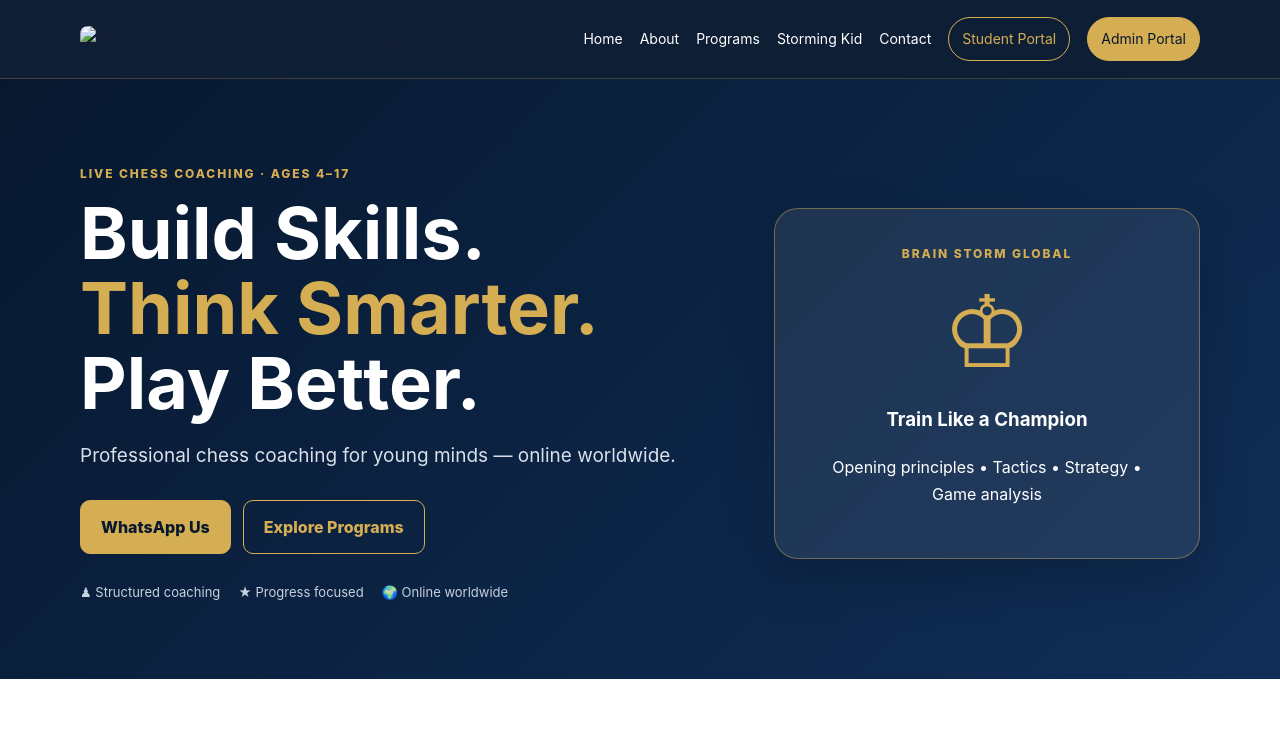
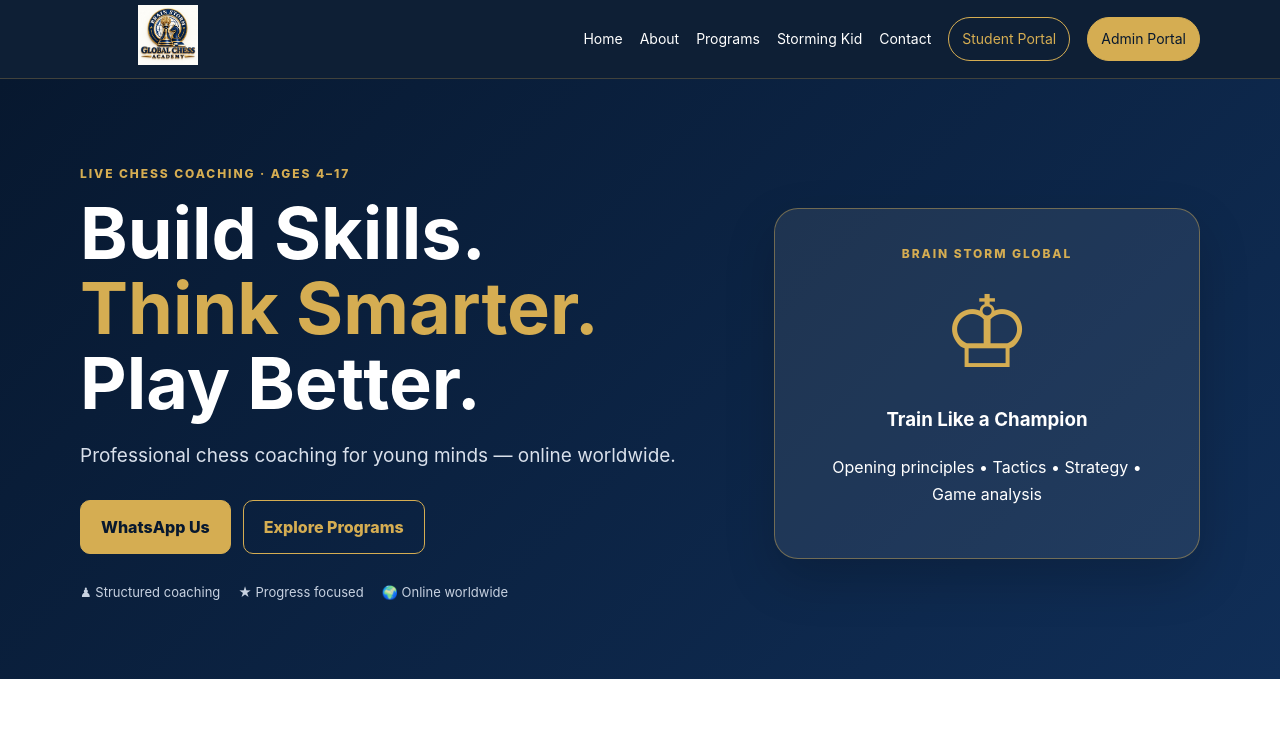
Before and after one commit to SHAHIDCHESS/Brainstormglobalchess, a plain HTML site: page index.html in a window 1280 px wide. Shown: the top 756 px of the page. Drawn offline with Linux system fonts and the light colour scheme.

Commit message:
Update index.html

```diff
--- a/index.html
+++ b/index.html
@@ -1,5 +1,5 @@
 <!doctype html><html lang="en"><head><meta charset="utf-8"><meta name="viewport" content="width=device-width,initial-scale=1"><meta name="description" content="Brain Storm Global Chess Academy - professional chess coaching for students ages 4–17, online worldwide."><title>Brain Storm Global Chess Academy</title><link rel="stylesheet" href="style.css"></head><body>
-<header class="top"><div class="nav wrap"><a class="brand" href="index.html"><img src="assets/logo.jpg" alt="Brain Storm Global Chess Academy logo"></a><button class="menu" aria-label="Open menu" onclick="toggleMenu()">☰</button><nav id="nav"><a href="#home">Home</a><a href="#about">About</a><a href="#programs">Programs</a><a href="#recognition">Storming Kid</a><a href="#contact">Contact</a><a class="navbtn" href="student-login.html">Student Portal</a><a class="navbtn dark" href="admin-login.html">Admin Portal</a></nav></div></header>
+<header class="top"><div class="nav wrap"><a class="brand" href="index.html"><img src="logo.jpg" alt="Brain Storm Global Chess Academy logo"></a><button class="menu" aria-label="Open menu" onclick="toggleMenu()">☰</button><nav id="nav"><a href="#home">Home</a><a href="#about">About</a><a href="#programs">Programs</a><a href="#recognition">Storming Kid</a><a href="#contact">Contact</a><a class="navbtn" href="student-login.html">Student Portal</a><a class="navbtn dark" href="admin-login.html">Admin Portal</a></nav></div></header>
 <main><section id="home" class="hero"><div class="wrap heroGrid"><div><p class="eyebrow">LIVE CHESS COACHING · AGES 4–17</p><h1>Build Skills.<br><span>Think Smarter.</span><br>Play Better.</h1><p class="lead">Professional chess coaching for young minds — online worldwide.</p><div class="actions"><a class="btn" href="https://wa.me/919870786838" target="_blank">WhatsApp Us</a><a class="btn outline" href="#programs">Explore Programs</a></div><div class="trust"><span>♟ Structured coaching</span><span>★ Progress focused</span><span>🌍 Online worldwide</span></div></div><div class="heroCard"><div class="mini">BRAIN STORM GLOBAL</div><div class="king">♔</div><h3>Train Like a Champion</h3><p>Opening principles • Tactics • Strategy • Game analysis</p></div></div></section>
 <section id="about" class="section"><div class="wrap two"><div><p class="eyebrow">ABOUT THE ACADEMY</p><h2>Where every move becomes a learning opportunity.</h2></div><div><p>Brain Storm Global Chess Academy helps students develop chess understanding, calculation, confidence and disciplined thinking through structured coaching.</p><p>Our programs are designed for young players at different stages, from beginners building their foundations to students preparing for competitive play.</p></div></div></section>
 <section id="programs" class="section soft"><div class="wrap"><p class="eyebrow">OUR PROGRAMS</p><h2>Choose the right training path</h2><div class="cards"><article><b>♟ Beginner</b><h3>Chess Foundations</h3><p>Rules, board vision, basic tactics, checkmates and good playing habits.</p></article><article><b>♞ Intermediate</b><h3>Skill Builder</h3><p>Tactics, calculation, strategy, openings, endgames and game analysis.</p></article><article><b>♛ Advanced</b><h3>Competitive Training</h3><p>Deeper calculation, preparation, tournament skills and performance review.</p></article></div></div></section>
```
